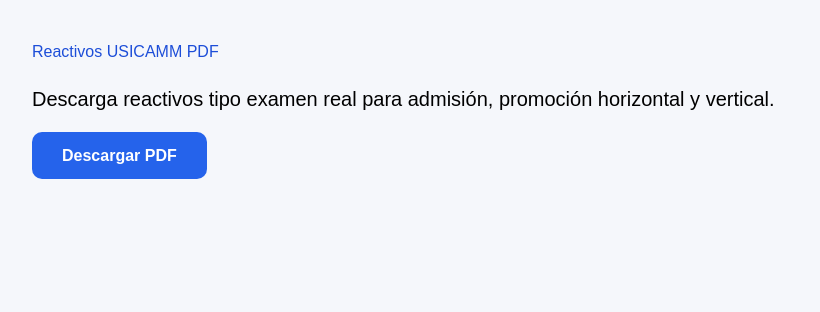
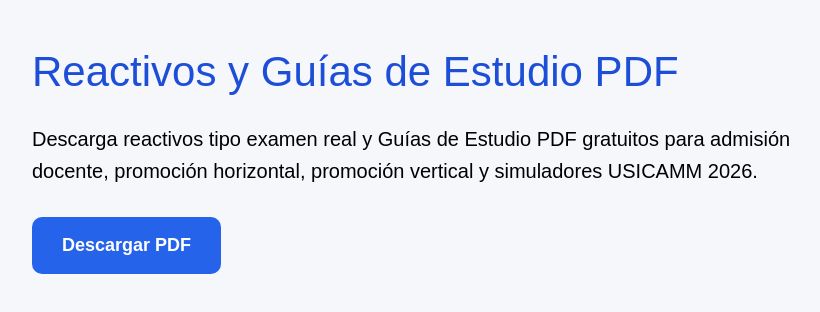
Before and after one commit to aidabereniceh-a11y/usicamm-platform, a React (Vite) app: page /reactivos-usicamm-pdf in a window 1280 px wide. Shown: the top 312 px of the page, without its empty margins (8-828 px from the left). Built offline with nearby package versions, Linux system fonts and the light colour scheme.

Commit message:
Revise title and description in ReactivosPdf component
Updated the title and description text for clarity and added more details about the content available for download.

```diff
--- a/src/pages/ReactivosPdf.jsx
+++ b/src/pages/ReactivosPdf.jsx
@@ -12,19 +12,24 @@
         style={{
           color: "#1d4ed8",
           marginBottom: "20px",
+          fontSize: "42px",
         }}
       >
-        Reactivos USICAMM PDF
+        Reactivos y Guías de Estudio PDF
       </h1>
 
       <p
         style={{
           fontSize: "20px",
           marginBottom: "30px",
+          maxWidth: "800px",
+          lineHeight: "1.6",
         }}
       >
-        Descarga reactivos tipo examen real para
-        admisión, promoción horizontal y vertical.
+        Descarga reactivos tipo examen real y Guías de
+        Estudio PDF gratuitos para admisión docente,
+        promoción horizontal, promoción vertical y
+        simuladores USICAMM 2026.
       </p>
 
       <a
@@ -38,6 +43,8 @@
           borderRadius: "10px",
           textDecoration: "none",
           fontWeight: "bold",
+          fontSize: "18px",
+          display: "inline-block",
         }}
       >
         Descargar PDF
```
